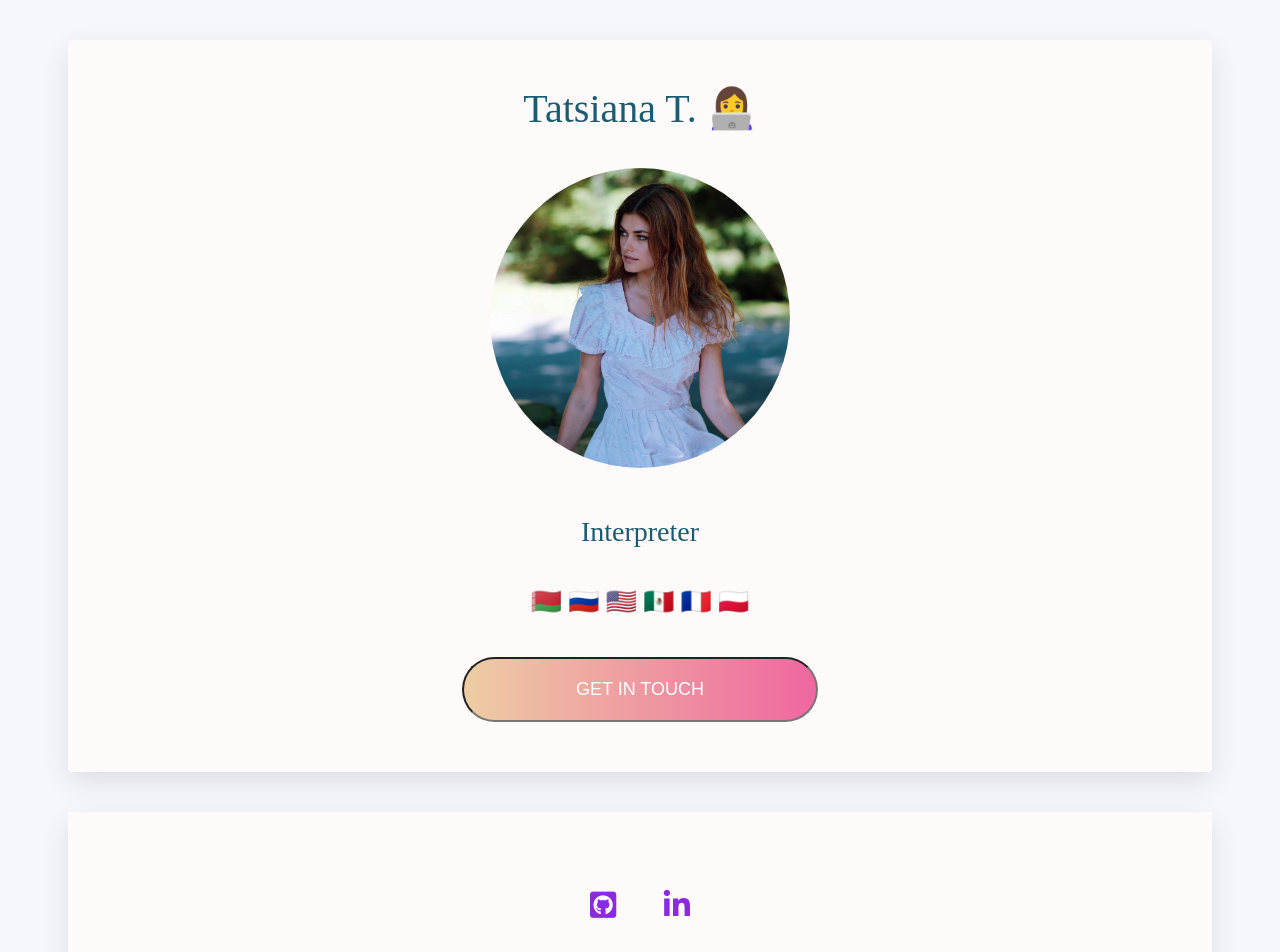
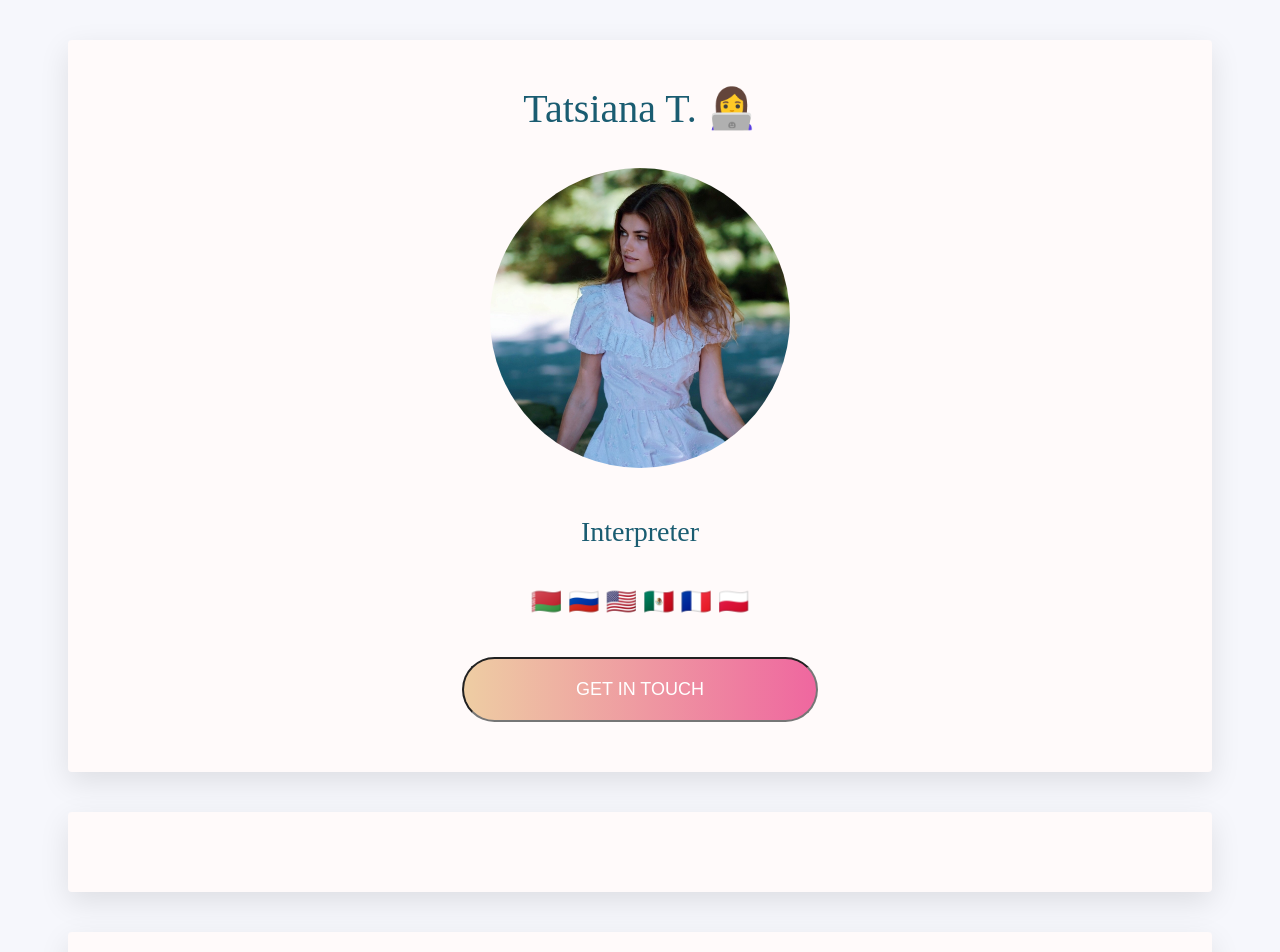
Before and after one commit to Tati-tatsiana/profile, a plain HTML site: page index.html in a window 1280 px wide. Shown: the top 952 px of the page. Drawn offline with Linux system fonts and the light colour scheme.

Commit message:
middle card

```diff
--- a/index.html
+++ b/index.html
@@ -27,6 +27,11 @@
 
   <!-- <div class="container">
   </div> -->
+  <div class="container">
+    <div class="card-white">
+
+    </div>
+  </div>
 
 
     <div class="card-white">
```
